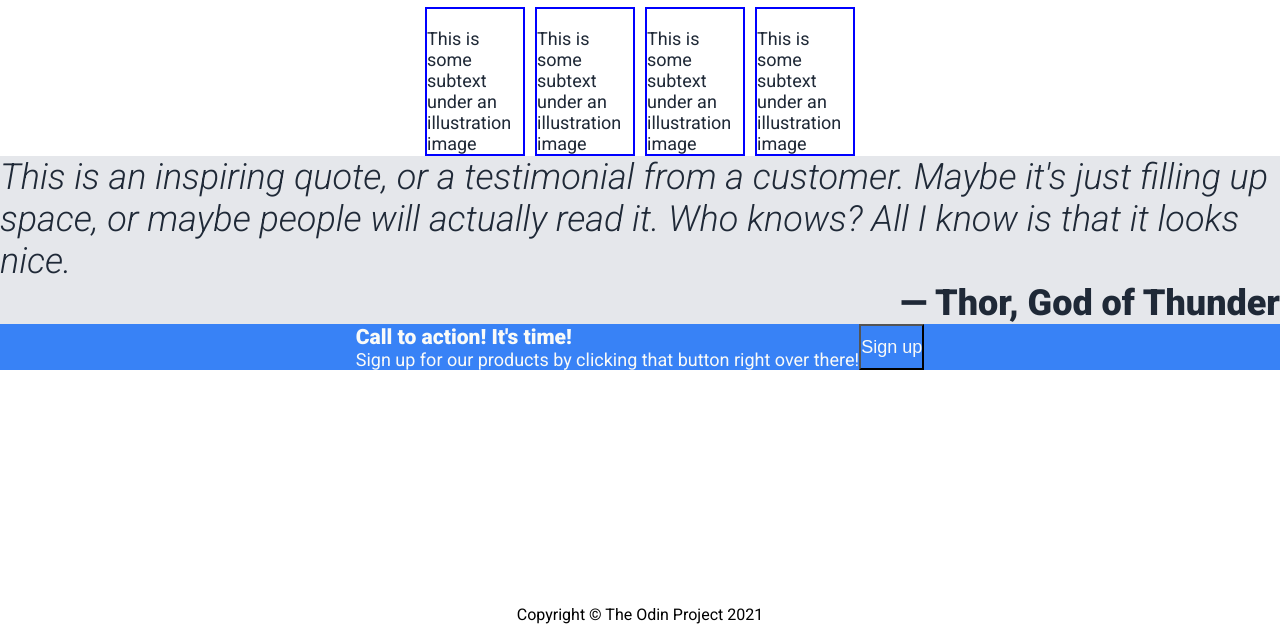
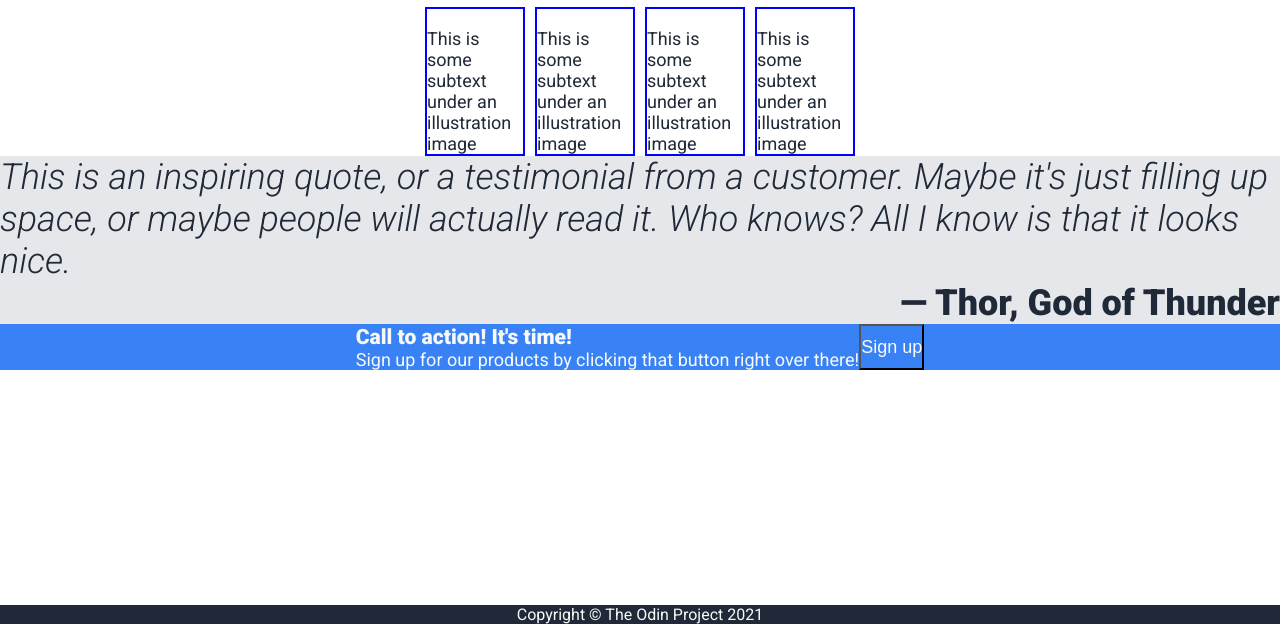
Before and after one commit to ocpradhan/odin-landing-page, a plain HTML site: page index.html in a window 1280 px wide. Shown: the part 176-800 px from the top of the page. Drawn offline with Linux system fonts and the light colour scheme.

Commit message:
Applied the properties in the styles.css for the class footer: background-color, color

```diff
--- a/styles.css
+++ b/styles.css
@@ -144,4 +144,6 @@ body {
   display: flex;
   align-items: center;
   justify-content: center;
+  background-color: #1f2937;
+  color: #f9faf8;
 }
```
